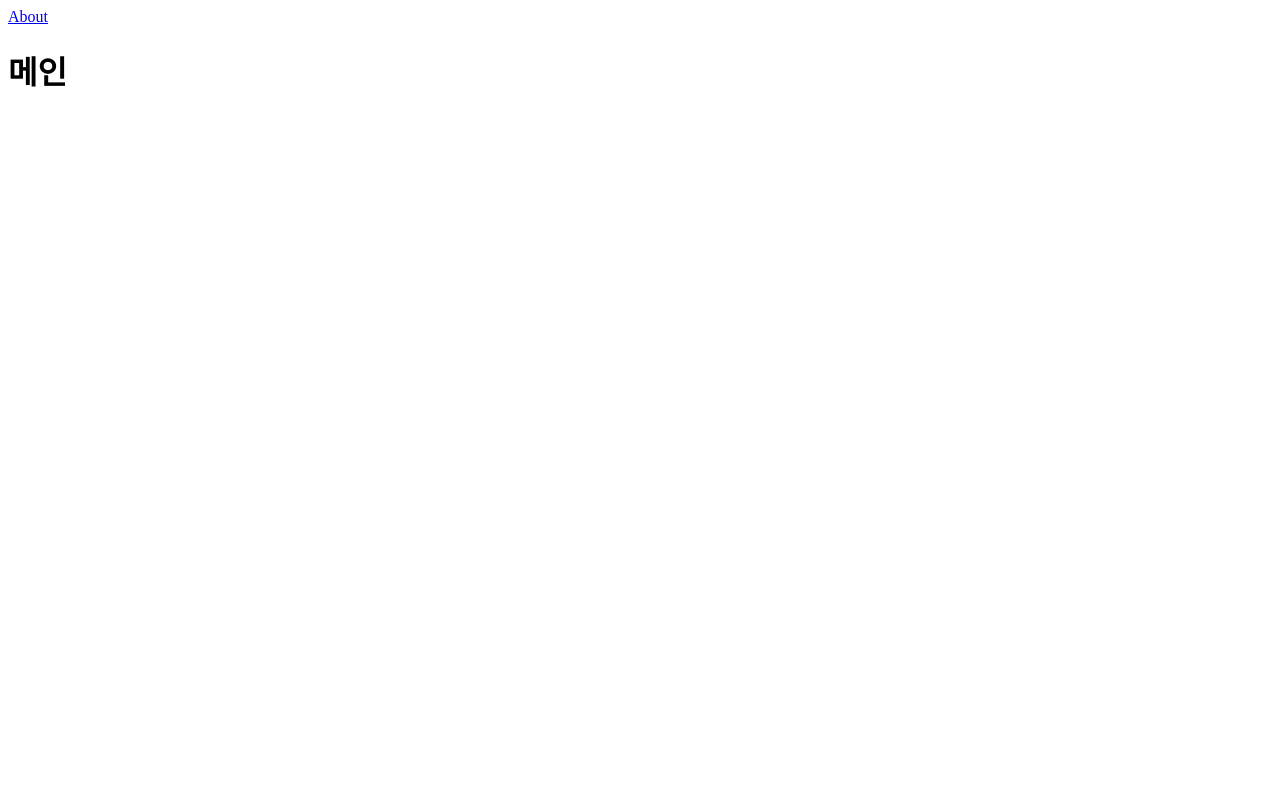
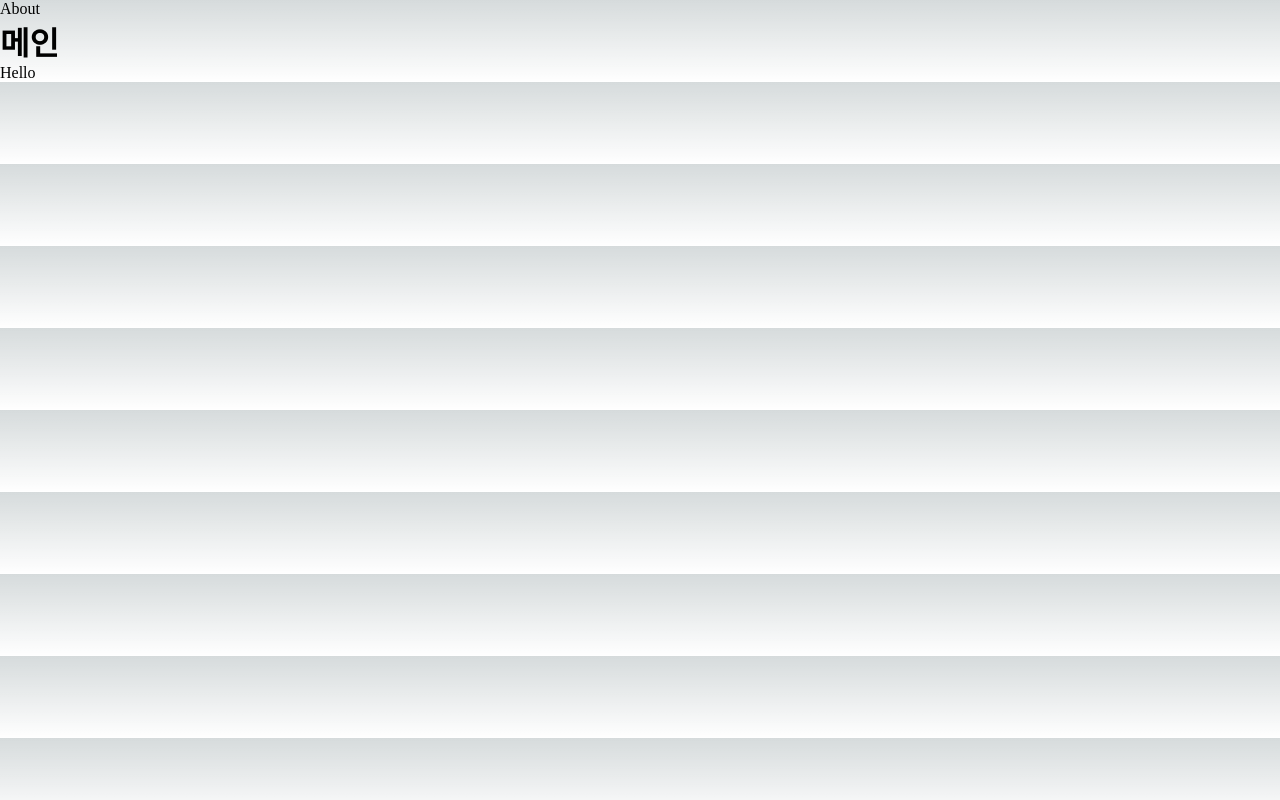
Before and after one commit to LJS0000/hnn-next-prac-js, a Next.js app: page / in a window 1280 px wide. Built offline with nearby package versions, Linux system fonts and the light colour scheme.

Commit message:
Chore: custom App 연습

```diff
--- /dev/null
+++ b/src/pages/_app.tsx
@@ -0,0 +1,11 @@
+import { AppProps } from 'next/app';
+import '../styles/globals.css';
+
+export default function App({ Component, pageProps }: AppProps) {
+  return (
+    <div>
+      <Component {...pageProps} />
+      <p>Hello</p>
+    </div>
+  );
+}
--- a/src/pages/about.tsx
+++ b/src/pages/about.tsx
@@ -10,12 +10,9 @@ export default function About() {
       <nav>
         <Link href="/">Home</Link>
         <Link href="/">About</Link>
-        <style jsx>{`
+        <style jsx global>{`
           nav {
             background-color: green;
-          }
-          Link {
-            text-decoration: none;
           }
         `}</style>
       </nav>
```
